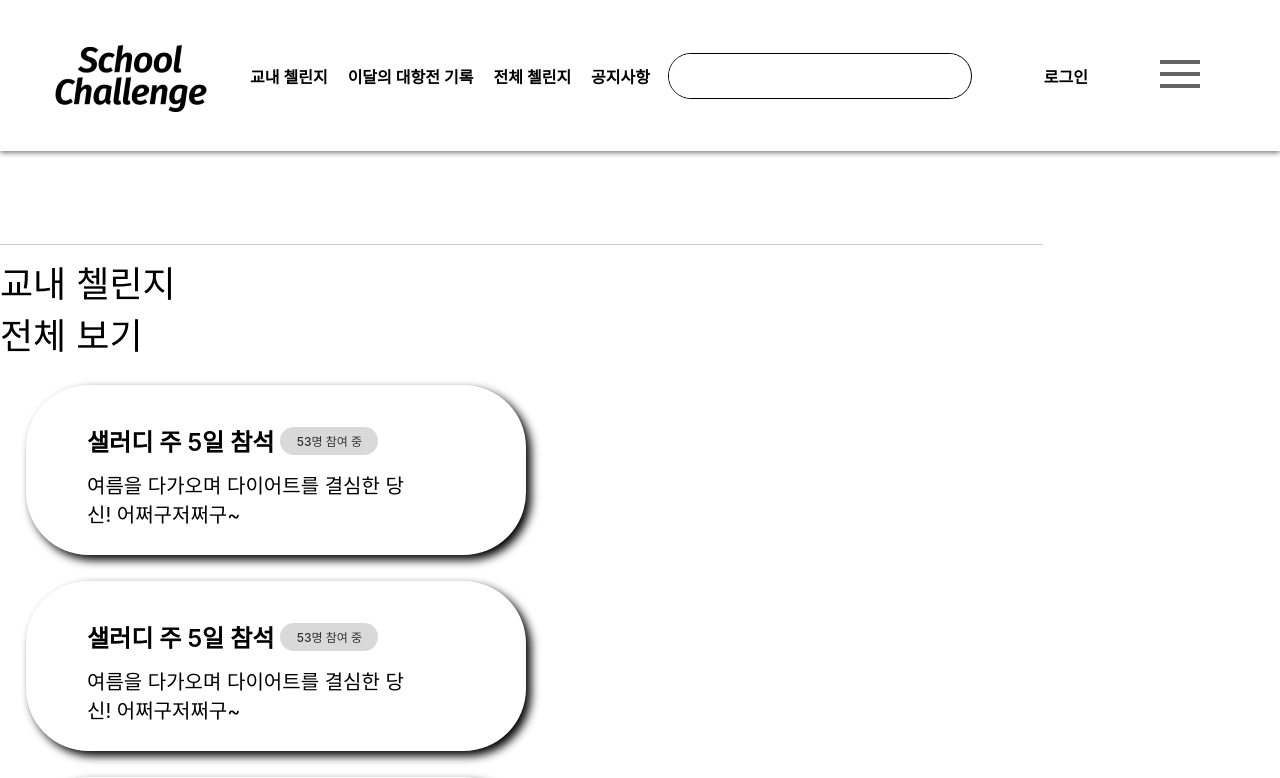
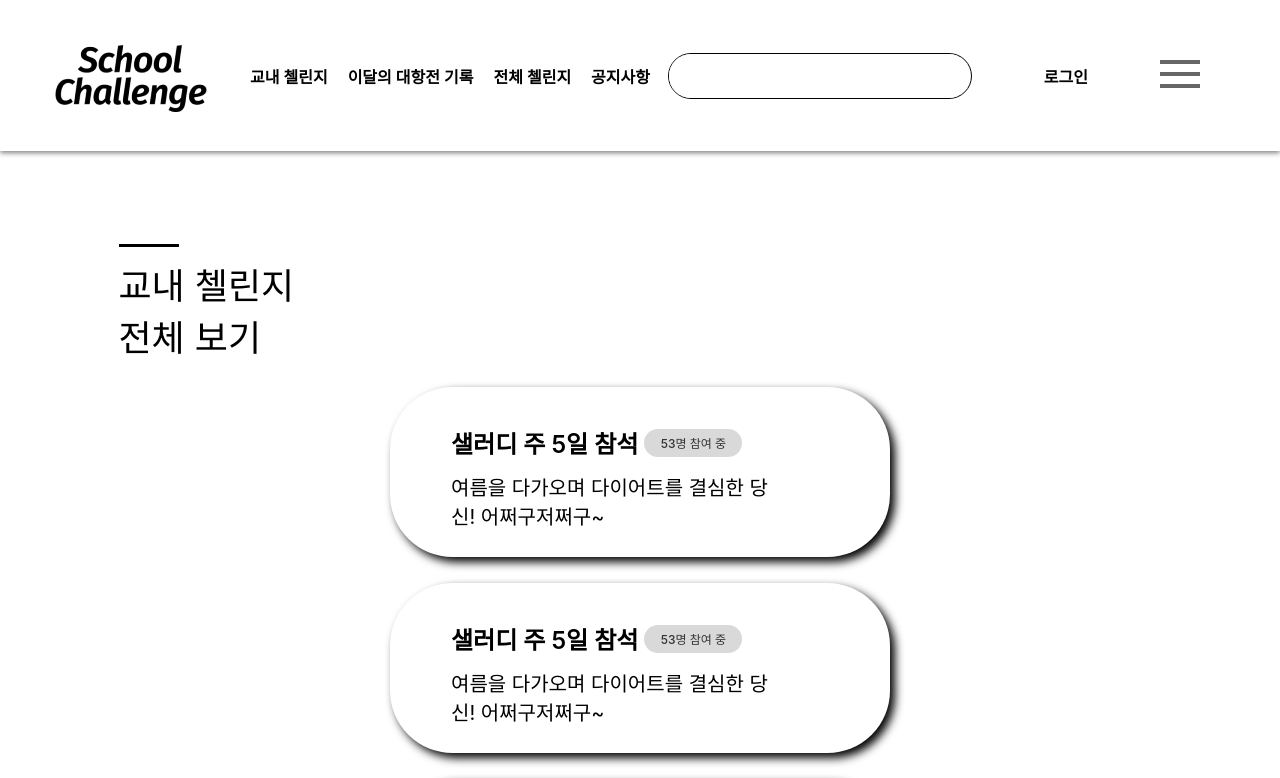
Before and after one commit to dlgustj0707/likelion12-hackathon, a React (Create React App) app: page /ChallengeView in a window 1280 px wide. Shown: the top 778 px of the page. Built offline with nearby package versions, Linux system fonts and the light colour scheme; a web font is replaced by a local one.

Commit message:
chore: 교내 챌린지 전체보기 페이지 디자인 수정

```diff
--- a/src/pages/challengeViewAll/challegeViewAll.module.css
+++ b/src/pages/challengeViewAll/challegeViewAll.module.css
@@ -1,9 +1,16 @@
 .container {
     margin-top: 151px;
     padding-top: 93px;
+    display: flex;
+    flex-direction: column;
+    align-items: center;
 }
 
-hr {
+.titleContainer {
+    width: 1043px;
+}
+
+.topTitle {
     width: 60px;
     border-top: 3px solid black;
     margin-bottom: 10px;
--- a/src/pages/challengeViewAll/challengeViewAll.jsx
+++ b/src/pages/challengeViewAll/challengeViewAll.jsx
@@ -8,11 +8,21 @@ function ChallengeViewAll() {
         <>
             <NavBar />
             <div className={styles.container}>
-                <hr />
-                <div className={styles.subtitle}>
-                    <p>교내 첼린지<br />전체 보기</p>
+                <div className={styles.titleContainer}>
+                    <hr className={styles.topTitle}/>
+                    <p className={styles.subtitle}>교내 첼린지<br />전체 보기</p>
                 </div>
                 <div className={styles.challengeList}>
+                    <ChallengeViewComponent
+                        title="샐러디 주 5일 참석"
+                        people="53"
+                        content="여름을 다가오며 다이어트를 결심한 당신! 어쩌구저쩌구~"
+                    />
+                    <ChallengeViewComponent
+                        title="샐러디 주 5일 참석"
+                        people="53"
+                        content="여름을 다가오며 다이어트를 결심한 당신! 어쩌구저쩌구~"
+                    />
                     <ChallengeViewComponent
                         title="샐러디 주 5일 참석"
                         people="53"
```
